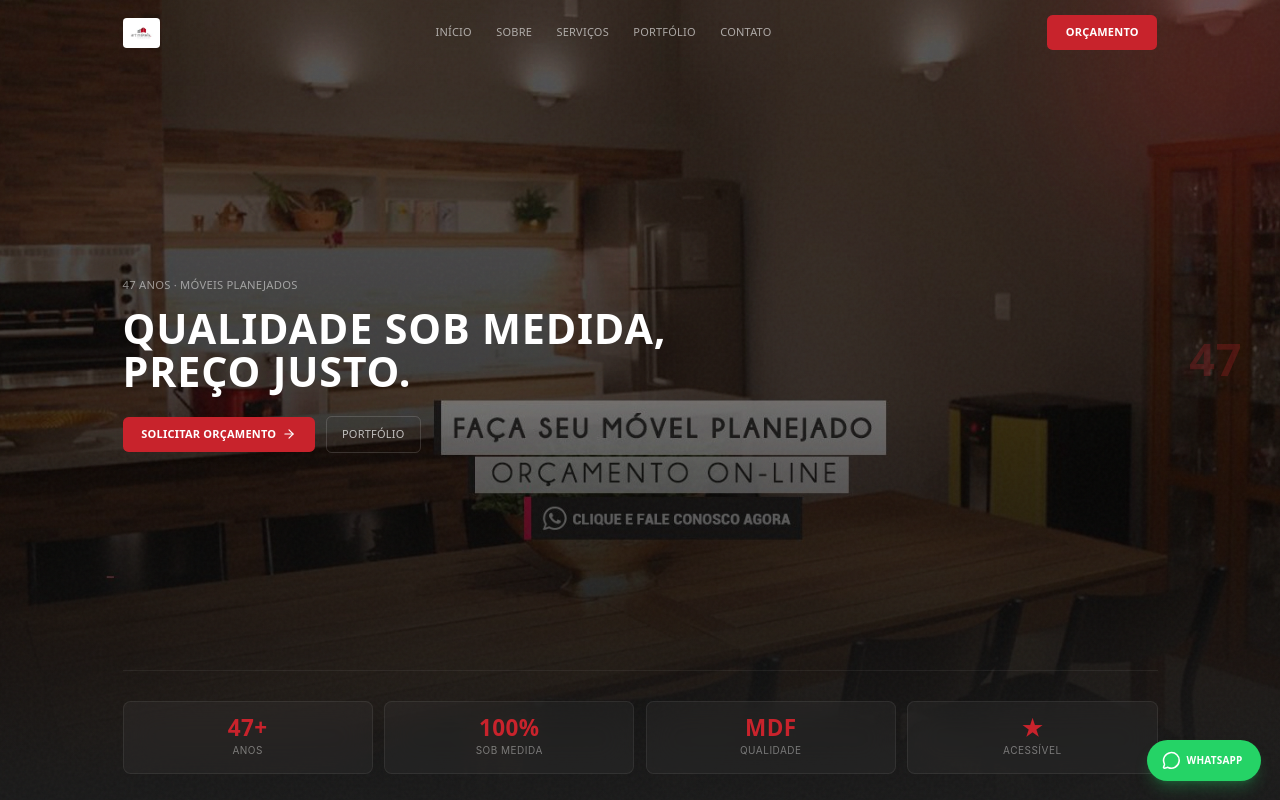
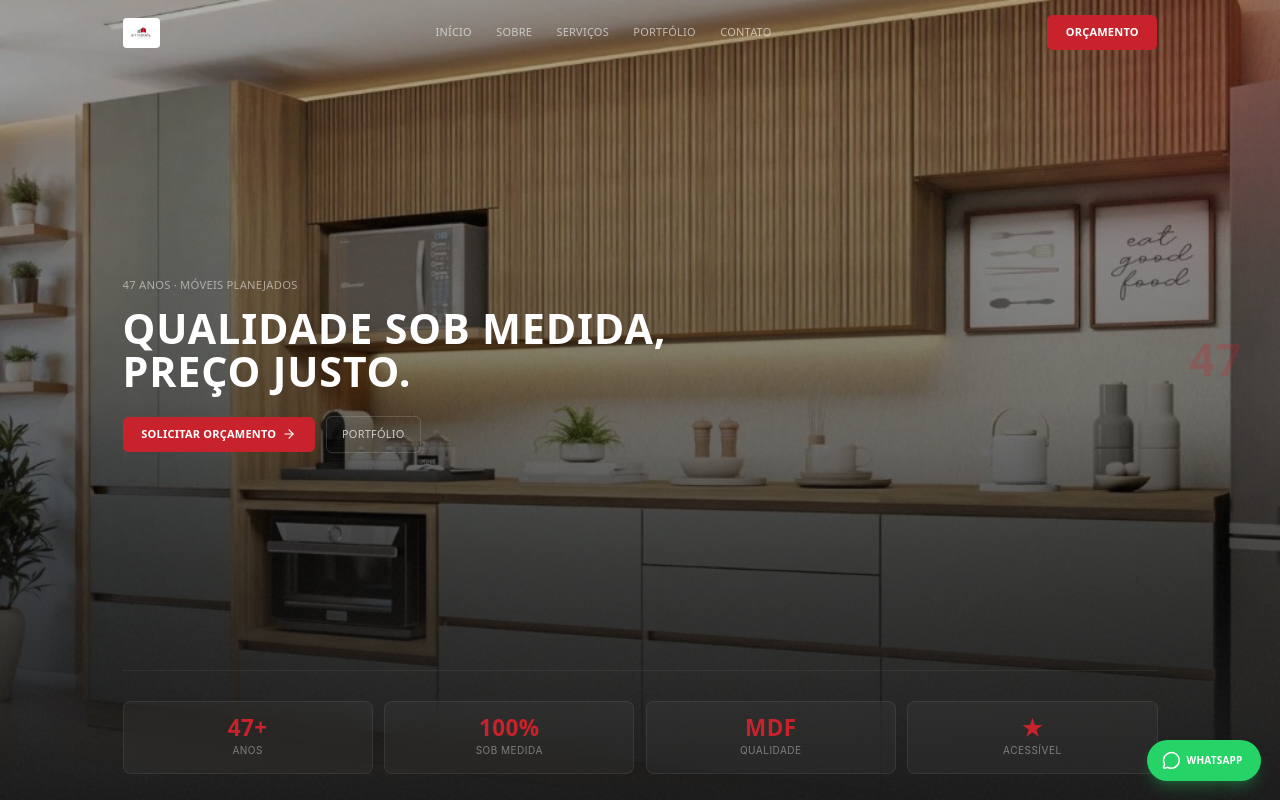
Before and after one commit to eaidavid/KF-PLANEJADOS, a React (Vite) app: page / in a window 1280 px wide. Shown: the top 800 px of the page. Built offline with nearby package versions, Linux system fonts and the light colour scheme.

Commit message:
feat: Add new hero image and update background image in site configuration

```diff
--- a/src/siteConfig.js
+++ b/src/siteConfig.js
@@ -16,7 +16,7 @@ export const siteConfig = {
   hero: {
     eyebrow: "47 anos · móveis planejados",
     headline: "Qualidade sob medida, preço justo.",
-    bgImage: "/assets/asweb-b0567458e9becbefca45ef6c00b622b30.jpg",
+    bgImage: "/assets/hero-cozinha.jpg",
     cta: "Solicitar Orçamento",
     portfolioLink: "Portfólio",
   },
```
Also changed, not shown: public/assets/hero-cozinha.jpg (added).
